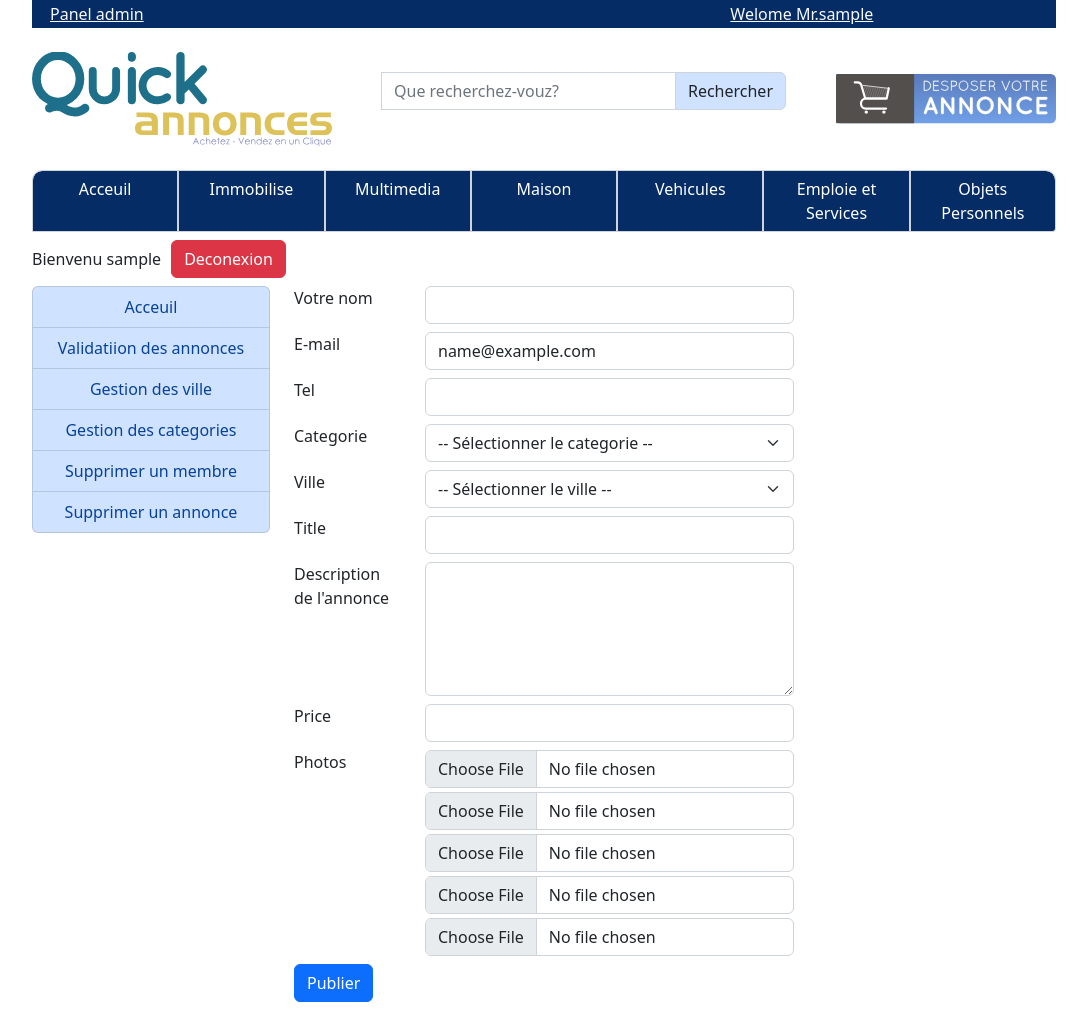
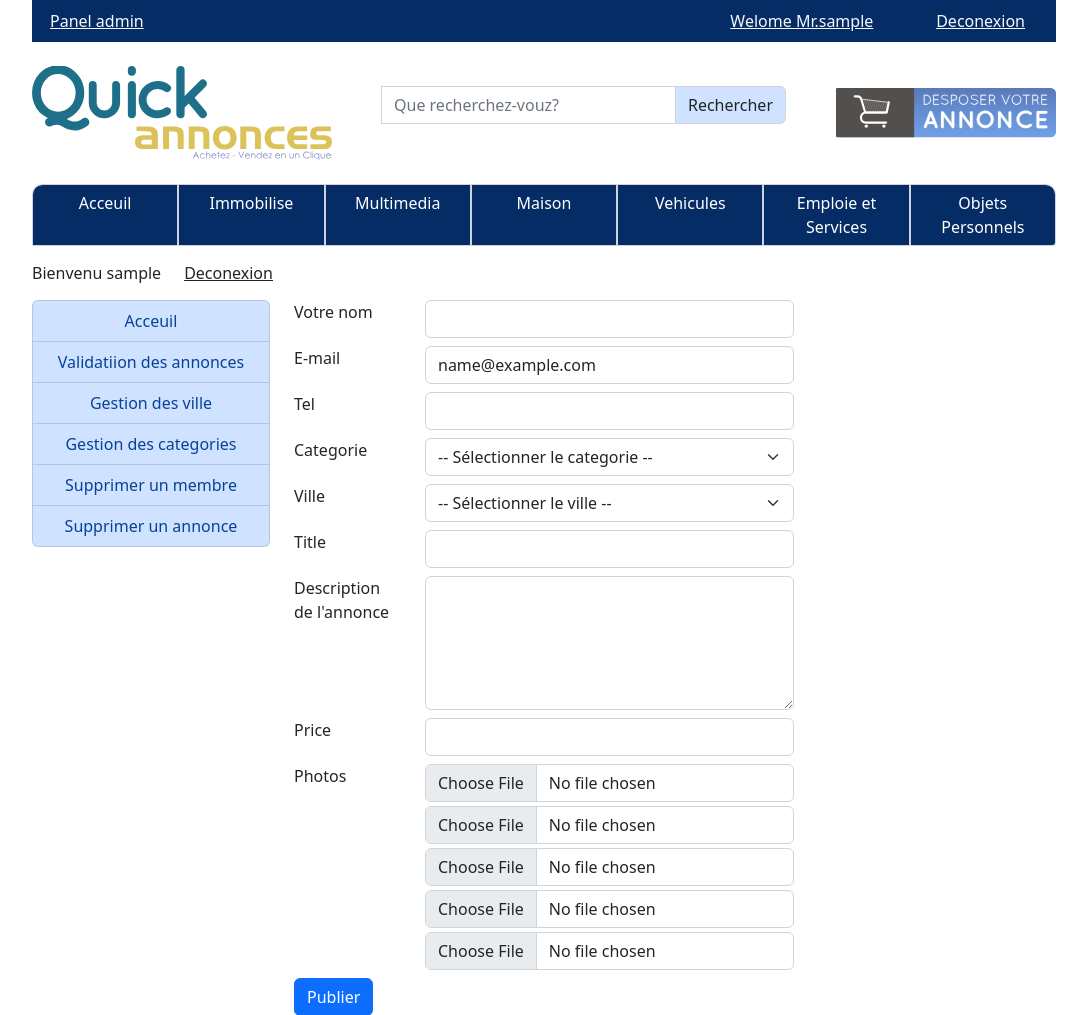
Before and after one commit to Ilyasse-Fouaide/QUICKannonce, a Laravel app: page /annonce/create in a window 1280 px wide. Shown: the top 1015 px of the page, without its empty margins (96-1183 px from the left). Run offline with Laravel 10, Linux system fonts and the light colour scheme; the visitor is signed in with stand-in values (Sample User, id 1); data that the repository does not hold is empty.

Commit message:
improve the deconexion button

```diff
--- a/QUICKannonces-WEB/resources/views/annonces/create.blade.php
+++ b/QUICKannonces-WEB/resources/views/annonces/create.blade.php
@@ -6,7 +6,7 @@
   <div>Bienvenu {{ auth()->user()->username }}</div>
   <form action="{{ route('auth.logout') }}" method="post">
     @csrf
-    <button type="submit" class="btn btn-danger">Deconexion</button>
+    <button type="submit" class="btn text-dark" style="text-decoration: underline;">Deconexion</button>
   </form>
 </div>
 
--- a/QUICKannonces-WEB/resources/views/main.blade.php
+++ b/QUICKannonces-WEB/resources/views/main.blade.php
@@ -136,7 +136,7 @@
       <div class="col" style="text-align: right;">
         <form action="{{ route('auth.logout') }}" method="post">
           @csrf
-          <!-- <button type="submit" class="btn btn-outline-danger">Logout</button> -->
+          <button type="submit" class="btn text-light" style="text-decoration: underline;">Deconexion</button>
         </form>
       </div>
     </div>
@@ -149,7 +149,7 @@
       <div class="col" style="text-align: right;">
         <form action="{{ route('auth.logout') }}" method="post">
           @csrf
-          <!-- <button type="submit" class="btn btn-outline-danger">Logout</button> -->
+          <button type="submit" class="btn text-light" style="text-decoration: underline;">Deconexion</button>
         </form>
       </div>
     </div>
```
